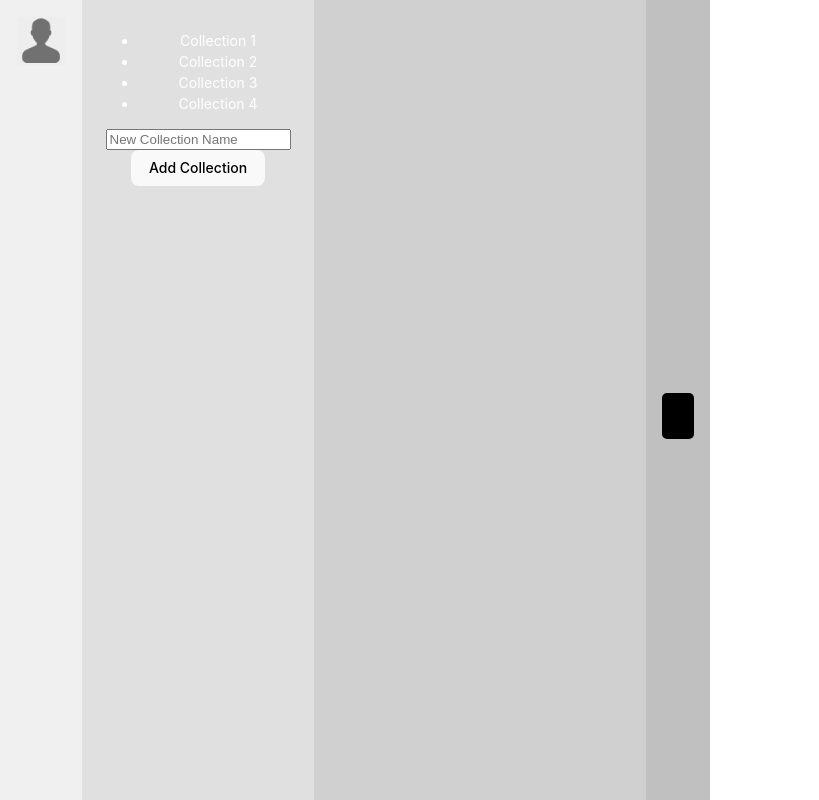
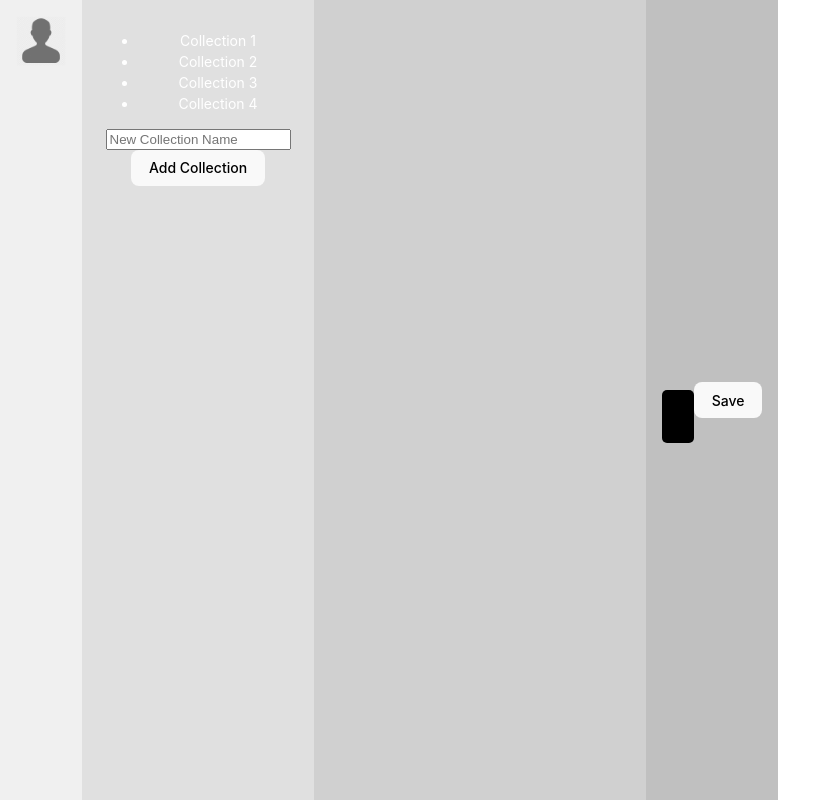
Before and after one commit to cmirza/codecrate-frontend, a React (Vite) app: page / in a window 1280 px wide. Shown: the whole page, without its empty margins (0-819 px from the left). Built offline with nearby package versions, Linux system fonts and the light colour scheme.

Commit message:
add snippet editing functionality

```diff
--- a/src/components/SnippetDetailsColumn.tsx
+++ b/src/components/SnippetDetailsColumn.tsx
@@ -1,4 +1,4 @@
-import React from 'react';
+import React, { useState, useEffect } from 'react';
 import './SnippetDetailsColumn.css';
 
 interface SnippetDetailsColumnProps {
@@ -6,7 +6,7 @@ interface SnippetDetailsColumnProps {
 }
 
 const SnippetDetailsColumn: React.FC<SnippetDetailsColumnProps> = ({ selectedSnippet }) => {
-  const snippets: Record<string, string> = {
+  const [snippets, setSnippets] = useState<Record<string, string>>({
     'Snippet 1-1': `function example1() {
   console.log('Example 1');
     }`,
@@ -55,19 +55,42 @@ const SnippetDetailsColumn: React.FC<SnippetDetailsColumnProps> = ({ selectedSni
     'Snippet 4-4': `function example16() {
   console.log('Example 16');
     }`
-  };
+  });
+
+  const [snippetContentEditable, setSnippetContentEditable] = useState<string>('');
 
   const snippetContent = selectedSnippet ? snippets[selectedSnippet] : '';
 
+  useEffect(() => {
+    setSnippetContentEditable(snippetContent);
+  }, [snippetContent]);
+
+  const handleContentEditableChange = (event: React.SyntheticEvent<HTMLDivElement>) => {
+    const updatedContent = event.currentTarget.textContent || '';
+    setSnippetContentEditable(updatedContent);
+  };
+
+  const handleSaveSnippet = () => {
+    if (selectedSnippet) {
+      const updatedSnippets = {
+        ...snippets,
+        [selectedSnippet]: snippetContentEditable
+      };
+      setSnippets(updatedSnippets);
+    }
+  };
+
   return (
     <div className="snippet-details-column">
-      <div className='black-box'>
-        <pre style={{ textAlign: 'left'}}>
-          <code>
-            {snippetContent}
-          </code>
-        </pre>
+      <div
+        className='black-box'
+        contentEditable
+        suppressContentEditableWarning
+        onBlur={handleContentEditableChange}
+      >
+        {snippetContent}
       </div>
+        <button onClick={handleSaveSnippet}>Save</button>
     </div>
   );
 };
```
